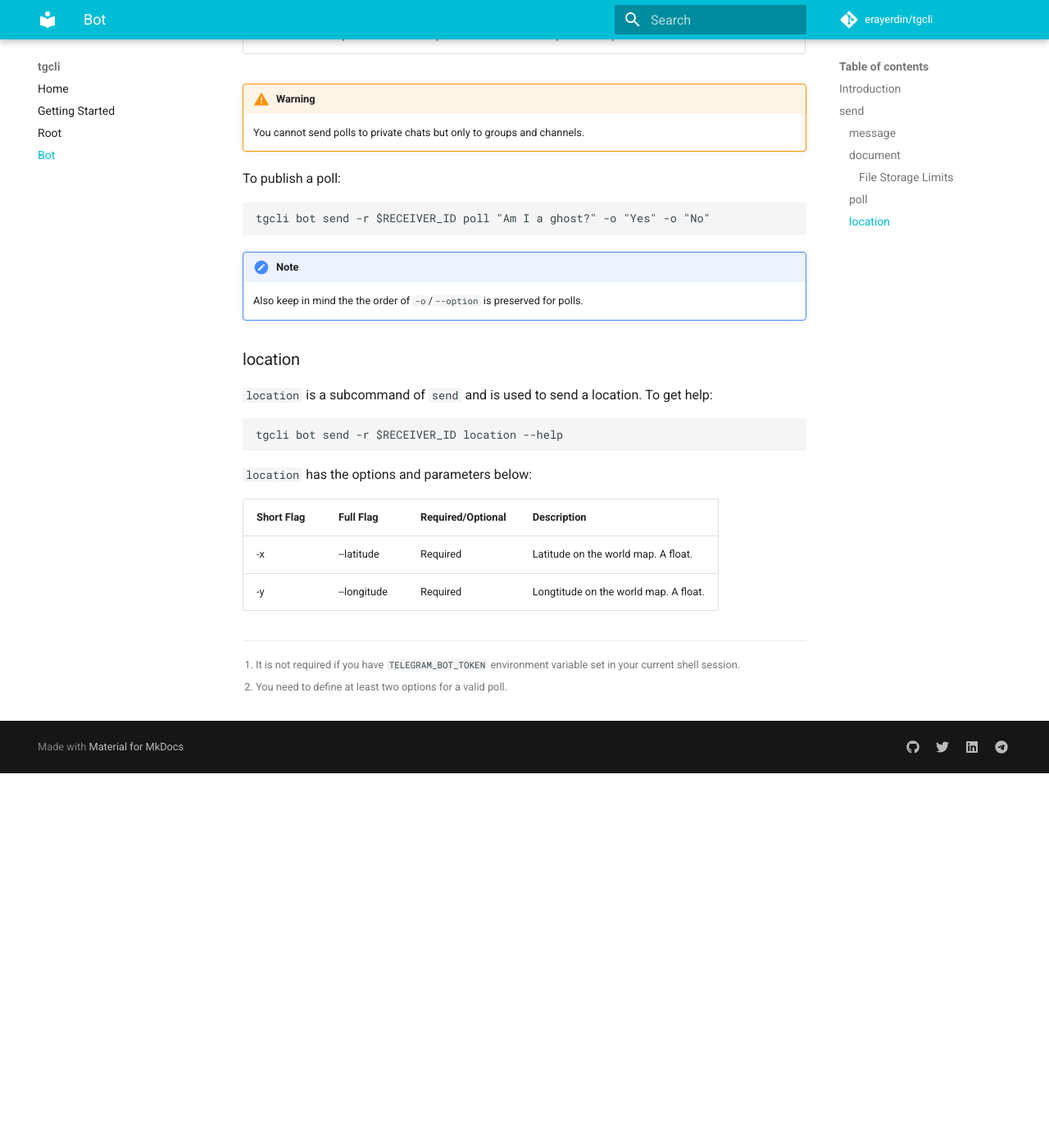
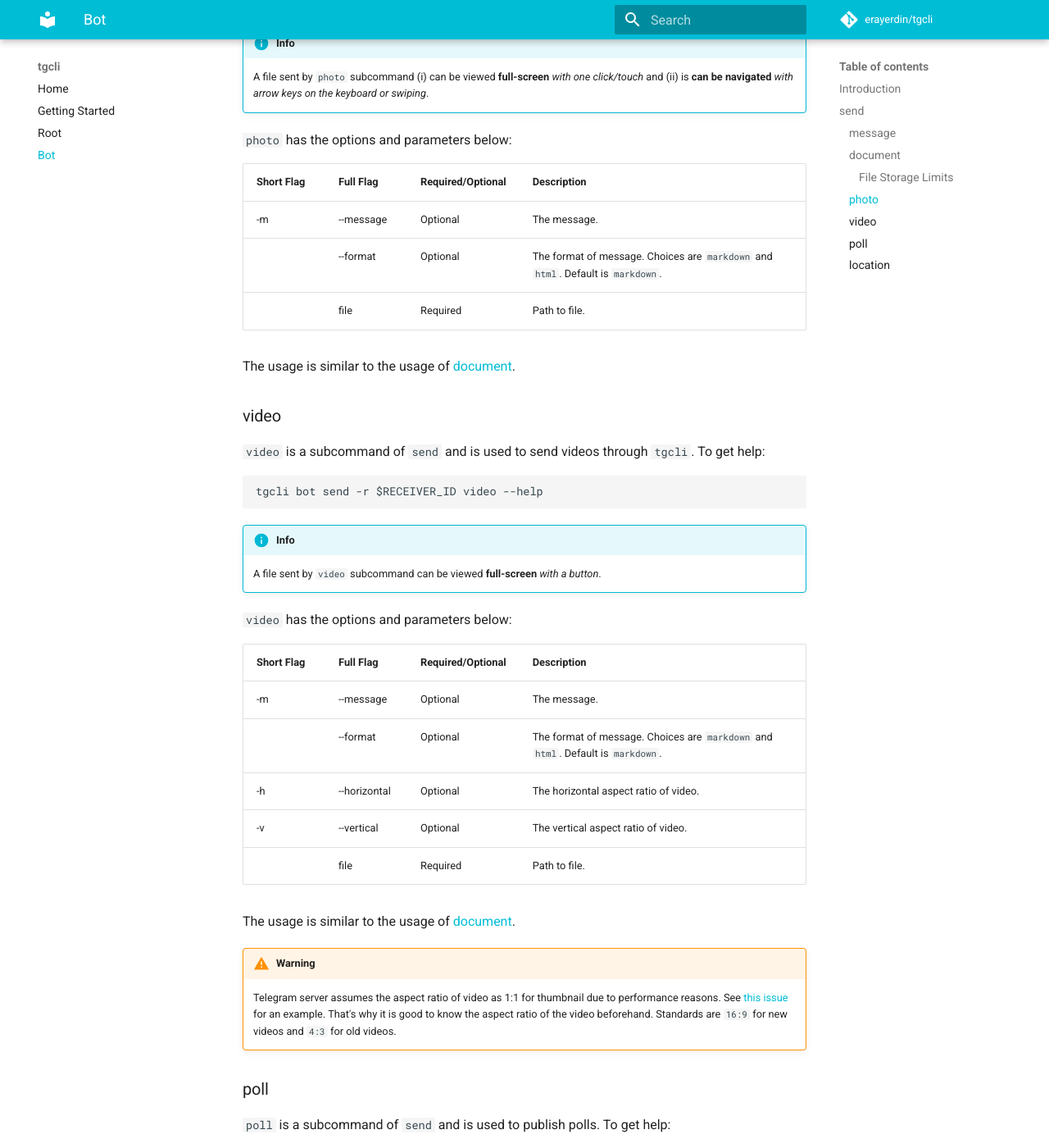
Before and after one commit to erayerdin/tgcli, an MkDocs documentation site: the page built from docs/bot.md, in a window 1280 px wide and 1400 px high, scrolled down 3445 px. Shown: the whole window at 82% size. Built offline with MkDocs 1.6.1 and Material for MkDocs 9.7.7, drawn with Linux system fonts in a browser that asks for light colours; comment, search, counter and statistics services are not loaded; before the commit the page ends 4388 px from its top, so only the background shows below that; some of the changed text lies outside the part shown.

Commit message:
added photo and video to cli and updated documentation

```diff
--- a/docs/bot.md
+++ b/docs/bot.md
@@ -96,7 +96,13 @@
 `document` is a subcommand of `send` and is used to send files through `tgcli`. To
 get help:
 
-tgcli bot send -r $RECEIVER_ID file --help
+    tgcli bot send -r $RECEIVER_ID file --help
+
+!!! Warning
+    A file sent by `document` subcommand is *only
+    downloadable*, which means it will not have traits of several
+    media types in Telegram such as play button, full-screen view
+    or keyboard navigation etc.
 
 `document` has the options and parameters below:
 
@@ -130,6 +136,61 @@
 wiping operations*. That's why it is a good practice to forward the files sent
 by bots to *Saved Messages*, even better to backup them to a storage that you
 own if these files have higher importance to you.
+
+### photo
+
+`photo` is a subcommand of `send` and is used to send photos
+through `tgcli`. To get help:
+
+    tgcli bot send -r $RECEIVER_ID photo --help
+
+!!! info
+    A file sent by `photo` subcommand (i) can be viewed
+    **full-screen** *with one click/touch* and (ii) is
+    **can be navigated** *with arrow keys on the keyboard or
+    swiping*.
+
+`photo` has the options and parameters below:
+
+Short Flag | Full Flag | Required/Optional | Description
+--- | --- | --- | ---
+-m | --message | Optional | The message.
+ | --format | Optional | The format of message. Choices are `markdown` and `html`. Default is `markdown`.
+ | file | Required | Path to file.
+
+The usage is similar to the usage of [document](bot.md#document).
+
+### video
+
+`video` is a subcommand of `send` and is used to send videos
+through `tgcli`. To get help:
+
+    tgcli bot send -r $RECEIVER_ID video --help
+
+!!! info
+    A file sent by `video` subcommand can be viewed
+    **full-screen** *with a button*.
+
+`video` has the options and parameters below:
+
+Short Flag | Full Flag | Required/Optional | Description
+--- | --- | --- | ---
+-m | --message | Optional | The message.
+ | --format | Optional | The format of message. Choices are `markdown` and `html`. Default is `markdown`.
+-h | --horizontal | Optional | The horizontal aspect ratio of video.
+-v | --vertical | Optional | The vertical aspect ratio of video.
+ | file | Required | Path to file.
+
+The usage is similar to the usage of [document](bot.md#document).
+
+!!! warning
+    Telegram server assumes the aspect ratio of video as 1:1
+    for thumbnail due to performance reasons. See
+    [this issue][issue_27] for an example. That's why it is good
+    to know the aspect ratio of the video beforehand. Standards
+    are `16:9` for new videos and `4:3` for old videos.
+
+[issue_27]: https://github.com/erayerdin/tgcli/issues/27
 
 ### poll
 
```
Also changed, not shown: 1 other file.
